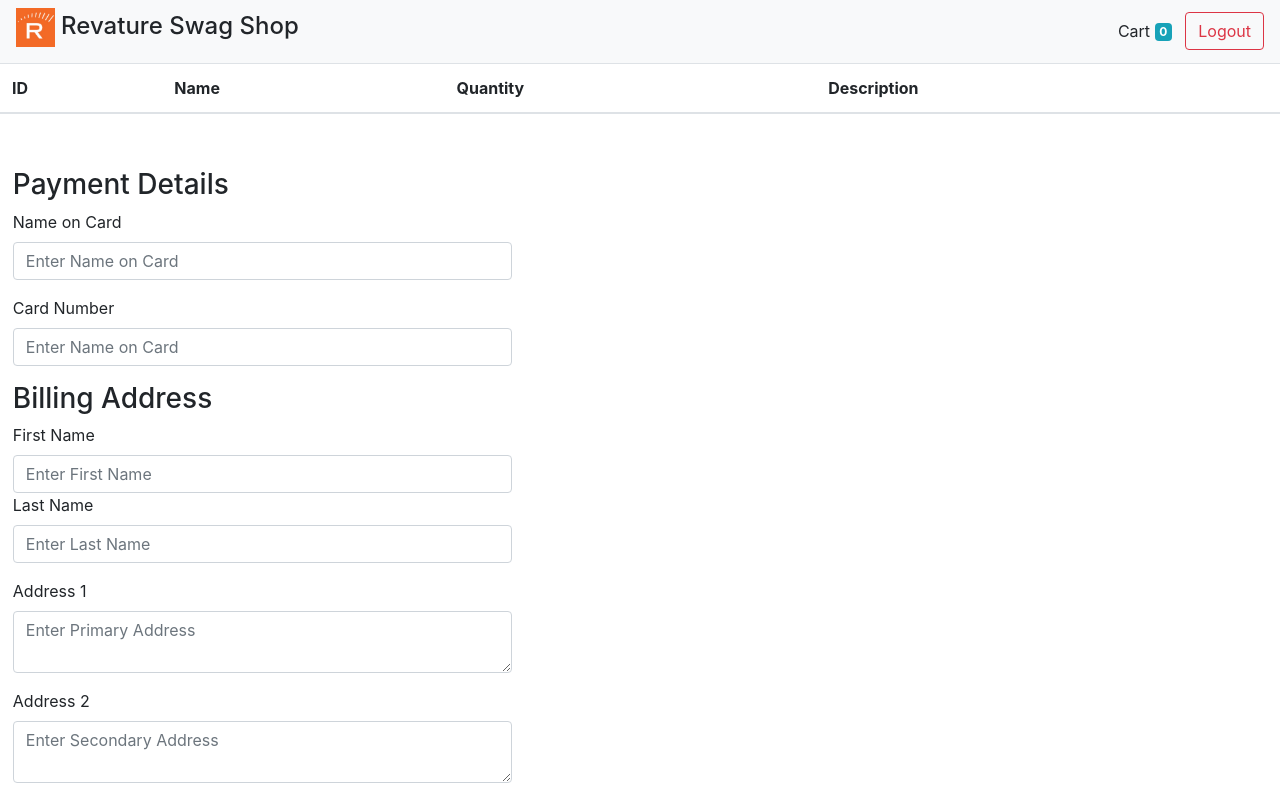
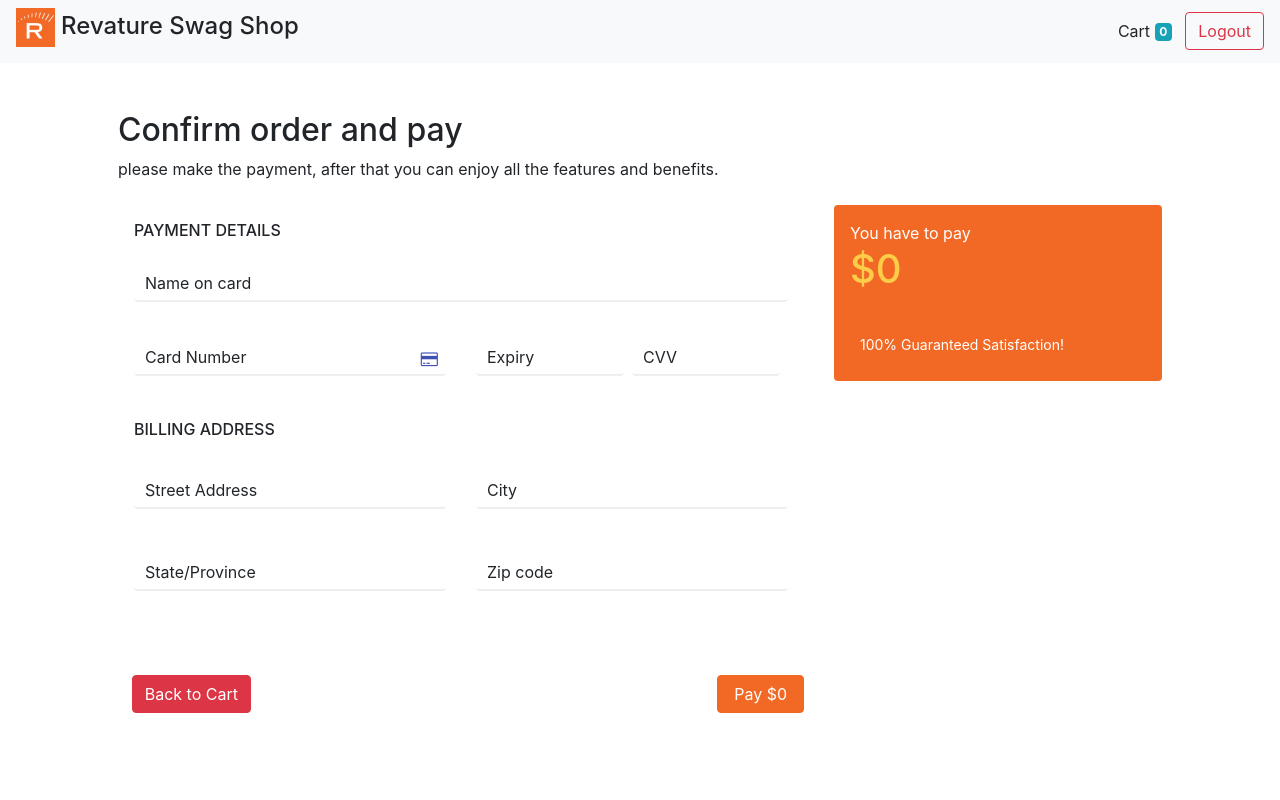
Before and after one commit to shital94/Swag-Shop-Web-App-Frontend, an Angular app: page /checkout in a window 1280 px wide. Shown: the top 800 px of the page. Built offline with nearby package versions, Linux system fonts and the light colour scheme.

Commit message:
updated checkout component

```diff
--- a/src/app/components/checkout/checkout.component.css
+++ b/src/app/components/checkout/checkout.component.css
@@ -1,12 +1,124 @@
-#checkout-form
+.table
 {
-    padding-top: 3%;
-    padding-left: 1%;
-    justify-content: center;
-    width: 40%;
+    margin-left: 3%;
 }
 
 .btn
 {
     margin-left: 2%;
 }
+
+body{
+
+    background-color: #eee;
+}
+
+.container{
+
+    height: 100vh;
+
+}
+
+
+.card{
+    border:none;
+}
+
+.form-control {
+    border-bottom: 2px solid #eee !important;
+    border: none;
+    font-weight: 600
+}
+
+.form-control:focus {
+    color: #495057;
+    background-color: #fff;
+    border-color: #8bbafe;
+    outline: 0;
+    box-shadow: none;
+    border-radius: 0px;
+    border-bottom: 2px solid blue !important;
+}
+
+
+
+.inputbox {
+    position: relative;
+    margin-bottom: 20px;
+    width: 100%
+}
+
+.inputbox span {
+    position: absolute;
+    top: 7px;
+    left: 11px;
+    transition: 0.5s
+}
+
+.inputbox i {
+    position: absolute;
+    top: 13px;
+    right: 8px;
+    transition: 0.5s;
+    color: #3F51B5
+}
+
+input::-webkit-outer-spin-button,
+input::-webkit-inner-spin-button {
+    -webkit-appearance: none;
+    margin: 0
+}
+
+.inputbox input:focus~span {
+    transform: translateX(-0px) translateY(-15px);
+    font-size: 12px
+}
+
+.inputbox input:valid~span {
+    transform: translateX(-0px) translateY(-15px);
+    font-size: 12px
+}
+
+.card-blue{
+
+    background-color: #F26925;
+}
+
+.hightlight{
+
+    background-color: #F26925;
+    padding: 10px;
+    border-radius: 10px;
+    margin-top: 15px;
+    font-size: 14px;
+}
+
+.yellow{
+
+    color: #fdcc49;
+}
+
+.decoration{
+
+    text-decoration: none;
+    font-size: 14px;
+}
+
+.btn-success {
+    color: #fff;
+    background-color: #F26925;
+    border-color:#F26925;
+}
+
+.btn-success:hover {
+    color: #fff;
+    background-color:green;
+    border-color: green;
+}
+
+
+.decoration:hover{
+
+    text-decoration: none;
+    color: #fdcc49;
+}
--- a/src/app/components/checkout/checkout.component.html
+++ b/src/app/components/checkout/checkout.component.html
@@ -1,59 +1,101 @@
 <app-navbar></app-navbar>
-<table class="table table-striped" id="cart-table">
-    <thead>
-      <tr>
-        <th scope="col">ID</th>
-        <th scope="col">Name</th>
-        <th scope="col">Quantity</th>
-        <th scope="col">Description</th>
-      </tr>
-    </thead>
-    <tbody id="cart-table-body">
-        <tr *ngFor="let product of products;">
-            <td>{{product.product.id}}</td>
-            <td>{{product.product.name}}</td>
-            <td>{{product.quantity}}</td>
-            <td>{{product.product.description}}</td>
-        </tr>
-    </tbody>
-</table>
-<form id="checkout-form" [formGroup]="checkoutForm">
-    <h3>Payment Details</h3>
-    <div class="form-group">
-        <label for="inputCardName">Name on Card</label>
-        <input type="text" class="form-control" formControlName="cardName" id="inputCardName" placeholder="Enter Name on Card">
+
+<div class="container mt-5 px-5">
+
+    <div class="mb-4">
+
+        <h2>Confirm order and pay</h2>
+    <span>please make the payment, after that you can enjoy all the features and benefits.</span>
+
     </div>
-    <div class="form-group">
-        <label for="inputDetail">Card Number</label>
-        <input type="text" class="form-control" formControlName="detail" id="inputDetail" placeholder="Enter Name on Card">
+    <div class="row">
+        <div class="col-md-8">
+            <div class="card p-3">
+
+                <h6 class="text-uppercase">Payment details</h6>
+                <div class="inputbox mt-3"> <input type="text" name="name" class="form-control" required="required"> <span>Name on card</span> </div>
+
+                <div class="row">
+
+                    <div class="col-md-6">
+
+                        <div class="inputbox mt-3 mr-2"> <input type="text" name="name" class="form-control" required="required"> <i class="fa fa-credit-card"></i> <span>Card Number</span>
+                        </div>
+
+                    </div>
+                    <div class="col-md-6">
+                        <div class="d-flex flex-row">
+                            <div class="inputbox mt-3 mr-2"> <input type="text" name="name" class="form-control" required="required"> <span>Expiry</span> </div>
+
+                        <div class="inputbox mt-3 mr-2"> <input type="text" name="name" class="form-control" required="required"> <span>CVV</span> </div>
+                        </div>
+                    </div>
+                </div>
+
+                <div class="mt-4 mb-4">
+
+                    <h6 class="text-uppercase">Billing Address</h6>
+                    <div class="row mt-3">
+
+                        <div class="col-md-6">
+
+                            <div class="inputbox mt-3 mr-2"> <input type="text" name="name" class="form-control" required="required"> <span>Street Address</span> </div>
+
+                        </div>
+
+
+                        <div class="col-md-6">
+
+                            <div class="inputbox mt-3 mr-2"> <input type="text" name="name" class="form-control" required="required"> <span>City</span> </div>
+
+                        </div>
+                    </div>
+
+                    <div class="row mt-2">
+
+                        <div class="col-md-6">
+
+                            <div class="inputbox mt-3 mr-2"> <input type="text" name="name" class="form-control" required="required"> <span>State/Province</span> </div>
+
+                        </div>
+                        <div class="col-md-6">
+
+                            <div class="inputbox mt-3 mr-2"> <input type="text" name="name" class="form-control" required="required"> <span>Zip code</span> </div>
+
+                        </div>
+                    </div>
+                </div>
+            </div>
+
+            <div class="mt-4 mb-4 d-flex justify-content-between">
+
+                <button class="btn btn-danger" [routerLink]="['/cart']">Back to Cart</button>
+
+                <button class="btn btn-success px-3" (click)="onSubmit();">Pay ${{totalPrice}}</button>
+
+            </div>
+
+        </div>
+
+        <div class="col-md-4">
+
+            <div class="card card-blue p-3 text-white mb-3">
+
+            <span>You have to pay</span>
+                <div class="d-flex flex-row align-items-end mb-3">
+                    <h1 class="mb-0 yellow">${{totalPrice}}</h1>
+                </div>
+
+                <div class="hightlight">
+
+                    <span>100% Guaranteed Satisfaction!</span>
+
+
+                </div>
+
+            </div>
+
+        </div>
+
     </div>
-    <h3>Billing Address</h3>
-    <div class="form-group">
-        <label for="inputFirstName">First Name</label>
-        <input type="text" class="form-control" formControlName="fname" id="inputFirstName" placeholder="Enter First Name">
-        <label for="inputLastName">Last Name</label>
-        <input type="text" class="form-control" formControlName="lname" id="inputLastName" placeholder="Enter Last Name">
-    </div>
-    <div class="form-group">
-        <label for="inputAddressOne">Address 1</label>
-        <textarea class="form-control" formControlName="addOne" id="inputAddressOne" placeholder="Enter Primary Address"></textarea>
-    </div>
-    <div class="form-group">
-        <label for="inputAddressTwo">Address 2</label>
-        <textarea class="form-control" formControlName="addTwo" id="inputAddressTwo" placeholder="Enter Secondary Address"></textarea>
-    </div>
-    <div class="form-group">
-        <label for="inputCity">City</label>
-        <input type="text" class="form-control" formControlName="city" id="inputCity" placeholder="Enter City">
-        <label for="inputState">State</label>
-        <input type="text" class="form-control" formControlName="state" id="inputState" placeholder="Enter State">
-    </div>
-    <div class="form-group">
-        <label for="inputZipCode">Zip Code</label>
-        <input type="text" class="form-control" formControlName="zipCode" id="inputZipCode" placeholder="Enter Zipcode">
-        <label for="inputCountry">Country</label>
-        <input type="text" class="form-control" formControlName="country" id="inputCountry" placeholder="Enter Country">
-    </div>
-    <button class="btn btn-danger" [routerLink]="['/home']">Continue Shopping</button>
-    <button class="btn btn-primary" (click)="onSubmit()">Checkout (${{totalPrice}})</button>
-</form>
+</div>
--- a/src/app/components/checkout/checkout.component.ts
+++ b/src/app/components/checkout/checkout.component.ts
@@ -1,9 +1,7 @@
 import { Component, OnInit } from '@angular/core';
 import { Router } from '@angular/router';
 import { Product } from 'src/app/models/product';
-import { Address } from 'src/app/models/address'
 import { ProductService } from 'src/app/services/product.service';
-import { Payment } from 'src/app/models/payment';
 import { FormControl, FormGroup, Validators } from '@angular/forms';
 
 @Component({
--- a/src/index.html
+++ b/src/index.html
@@ -6,6 +6,9 @@
   <base href="/">
   <meta name="viewport" content="width=device-width, initial-scale=1">
   <link rel="icon" type="image/x-icon" href="./assets/images/favicon.png">
+
+  <link rel="stylesheet" href="https://cdnjs.cloudflare.com/ajax/libs/font-awesome/4.7.0/css/font-awesome.min.css">
+  <Link rel="stylesheet" href="https://cdnjs.cloudflare.com/ajax/libs/jquery/3.2.1/jquery.min.js">
 
   <!-- Bootstrap CSS -->
   <link rel="stylesheet" href="https://cdn.jsdelivr.net/npm/bootstrap@4.1.3/dist/css/bootstrap.min.css" integrity="sha384-MCw98/SFnGE8fJT3GXwEOngsV7Zt27NXFoaoApmYm81iuXoPkFOJwJ8ERdknLPMO" crossorigin="anonymous">
```
